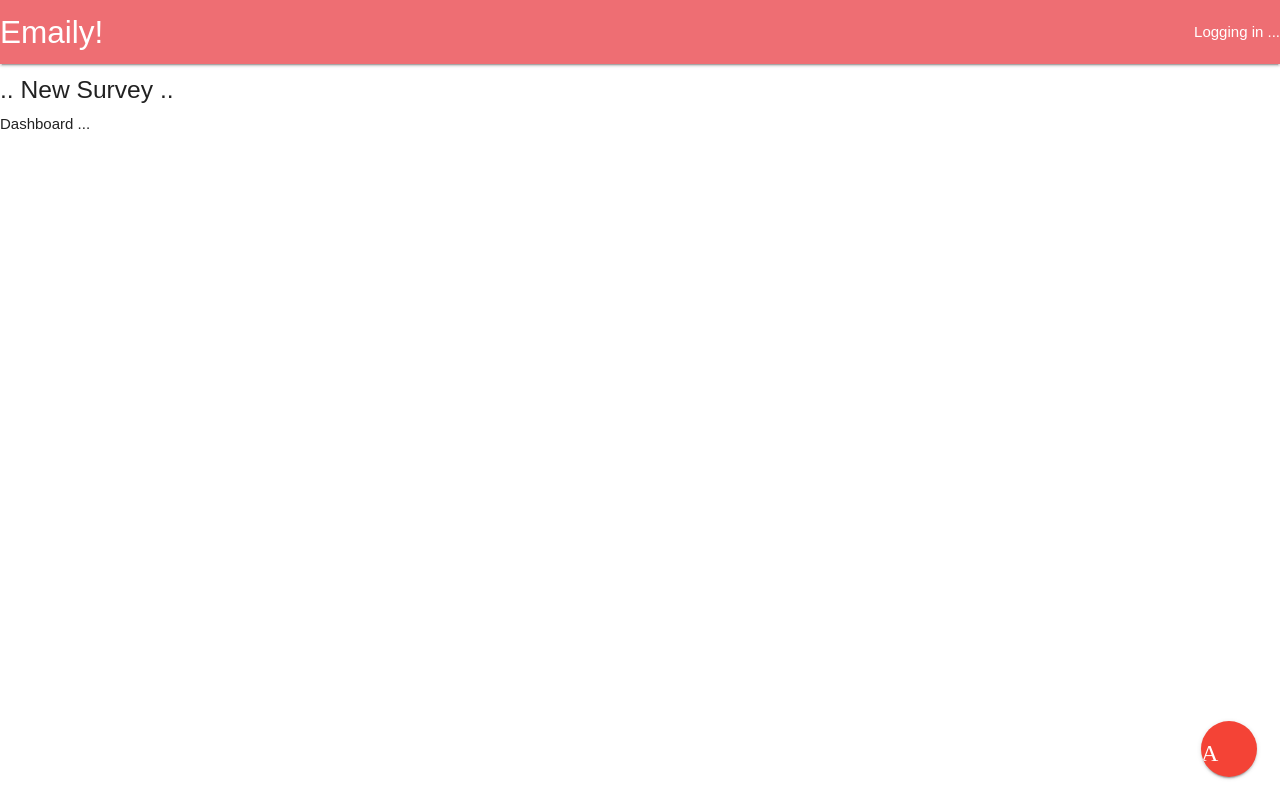
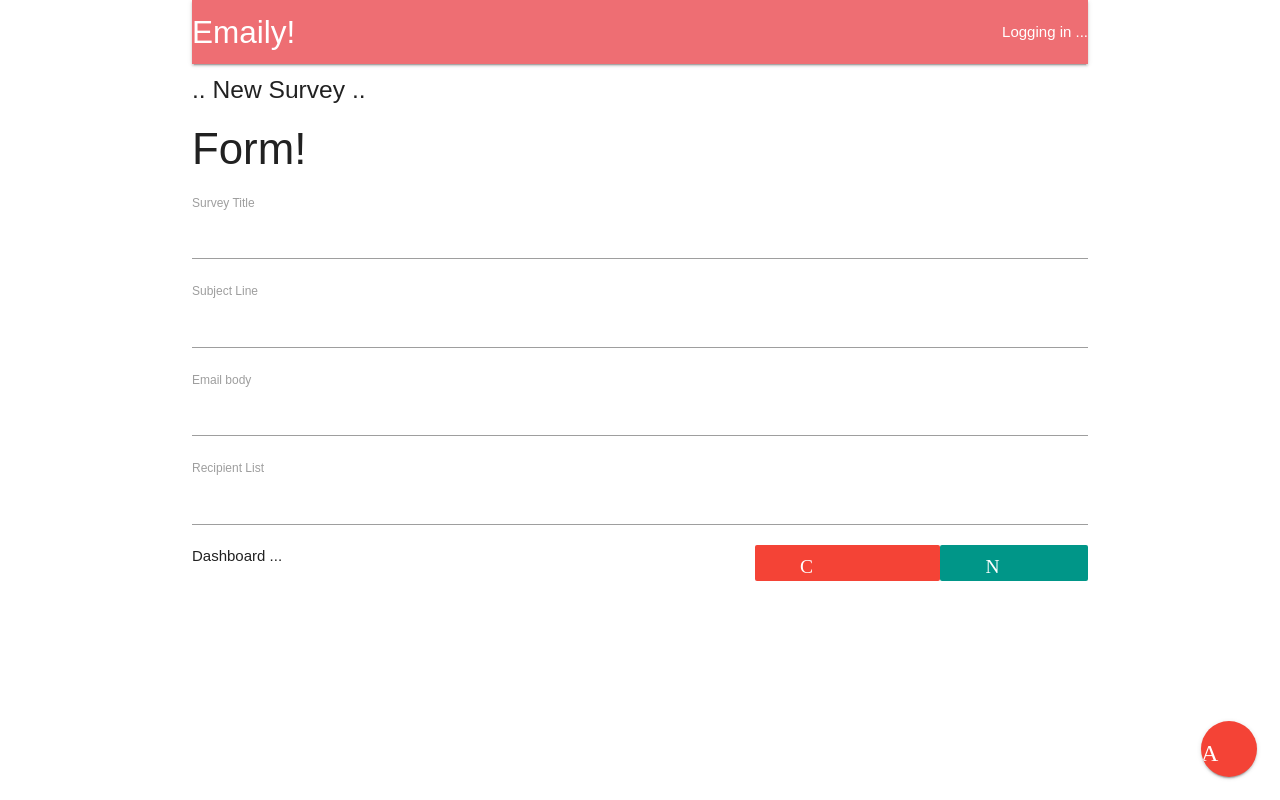
Before and after one commit to rohan-git/MERN_Application_Progress, a React (Create React App) app in the folder client/: page /surveys/new in a window 1280 px wide. Built offline with nearby package versions, Linux system fonts and the light colour scheme; no server answers.

Commit message:
get form body and validation ;; getting form fields from an array

```diff
--- a/client/src/components/App.js
+++ b/client/src/components/App.js
@@ -26,7 +26,7 @@ class App extends Component {
     return (
         <div className="component">
               <BrowserRouter>
-                <div>
+                <div className="container">
                   <Header />
                   <Route exact path="/surveys" component= {Dashboard} />
                   <Route exact path="/surveys/new" component= {SurveyNew} />
--- a/client/src/components/Surveys/SurveyField.js
+++ b/client/src/components/Surveys/SurveyField.js
@@ -1,11 +1,15 @@
 import React, { Component } from 'react';
 
-export default ({input}) => {
+export default ({ input, label, meta }) => {
+
+  console.log(meta);
 
   return (
-
-    <div> < input = {... input} /> </div>
-
+    <div>
+      <label>{label}</label>
+      <input {... input} />
+      { meta.error }
+    </div>
   );
 
-}
+};
--- a/client/src/components/Surveys/SurveyForm.js
+++ b/client/src/components/Surveys/SurveyForm.js
@@ -1,38 +1,63 @@
 import React, { Component } from 'react';
 import { reduxForm, Field } from 'redux-form';
+import {Link} from 'react-router-dom';
+import _ from 'lodash';
 
 import SurveyField from './SurveyField';
 
+const FIELDS = [{ label: 'Survey Title', name: 'title' },
+                { label: 'Subject Line', name: 'subject' },
+                { label: 'Email body', name: 'body' },
+                { label: 'Recipient List', name: 'emails' }];
 
-class SurveyForm extends React.Component{
+class SurveyForm extends React.Component {
 
+  renderFields() {
 
-  renderFields(){
+     // console.log('--> renderFields');
 
-    return (<div>
-              <Field type="text" name="surveyTitle" component={SurveyField} />
-            </div>);
+    return ( _.map( FIELDS, ({ label, name }) => {
+      return <Field key={label} component={SurveyField} type="text" label={label} name={name} />
+      })
+    );
 
-      // <Field type="text" name="surveyTitle" component="input" />
-      // <Field type="text" name="surveyTitle" component="input" />
-      // <Field type="text" name="surveyTitle" component="input" />
-      //
-      // <button type="submit"> Submit! </button>
   }
 
+  render(){
 
-  render(){
     return (
+
       <div>
-        <h3>Form ! </h3>
-        <form onSubmit={this.props.handleSubmit(values => console.log(values))}>
-          {this.renderFields()}
+        <h3>Form!</h3>
+        <form onSubmit={ this.props.handleSubmit(values => console.log(values)) }>
+          { this.renderFields() }
+          <button className="teal btn-flat right white-text" type="submit">
+            <i className="material-icons right done">Next</i>
+          </button>
+          <Link className="red btn-flat right white-text" to="/surveys">
+            <i className="material-icons right done">Cancel</i>
+          </Link>
         </form>
       </div>
+
     );
+
   }
+
+}
+
+function validate(values, meta){
+
+  const errors = {};
+
+  if(!values.title && meta.touched){
+    errors.title = 'You must provide a title!';
+  }
+
+  return errors;
 }
 
 export default reduxForm({
-  form: 'surveyForm'
+  form: 'surveyForm',
+  validate
 })(SurveyForm);
--- a/client/src/components/Surveys/SurveyNew.js
+++ b/client/src/components/Surveys/SurveyNew.js
@@ -1,8 +1,13 @@
 import React, { Component } from 'react';
+
+import SurveyForm from './SurveyForm';
 
 export default class SurveyNew extends React.Component{
 
   render(){
-    return ( <div><h5> .. New Survey .. </h5></div>);
+    return ( <div>
+              <h5> .. New Survey .. </h5>
+              <SurveyForm />
+            </div>);
   }
 }
```
